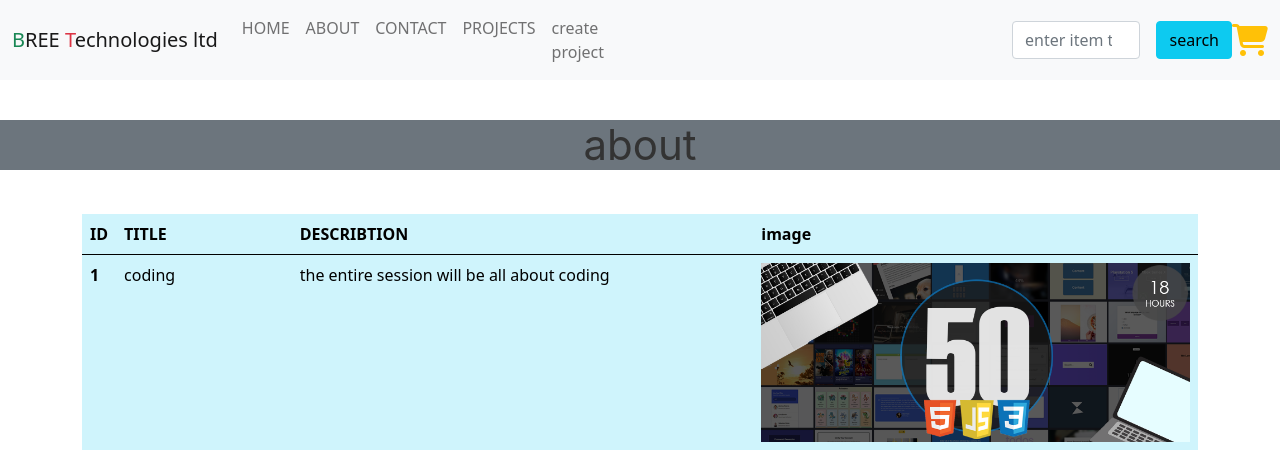
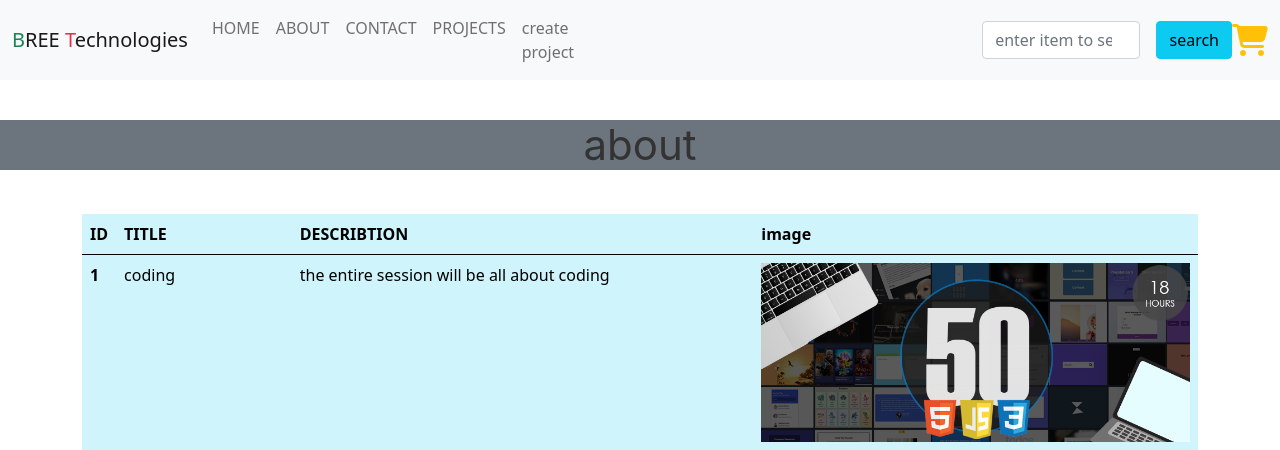
Before and after one commit to Bria222/selling-courses-project, a Django app: page /about/ in a window 1280 px wide. Shown: the top 450 px of the page. Run offline with Django 3.2, Linux system fonts and the light colour scheme; data comes from the database, SQL or seed files in the repository; some libraries are stand-ins or nearby versions.

Commit message:
adding responsive navigation and navbar brand

```diff
--- a/projects/templates/projects/nav.html
+++ b/projects/templates/projects/nav.html
@@ -2,7 +2,7 @@
 {% block navigation %}
 <nav class="navbar navbar-expand-lg navbar-light bg-light ">
     <div class="container-fluid">
-    <a href="{% url 'home'  %}" class="navbar-brand"><span class="text-success">B</span>REE <span class="text-danger">T</span>echnologies ltd</a>
+    <a href="{% url 'home'  %}" class="navbar-brand"><span class="text-success">B</span>REE <span class="text-danger">T</span>echnologies</a>
     <button type="button" class="navbar-toggler" data-bs-toggle="collapse" data-target="#navbarSupportedContent" aria-controls="navbarSupportedContent" aria-expanded="false" aria-lebel="Toggle navigation">
     <span class="navbar-toggler-icon"></span>
     </button>
```
